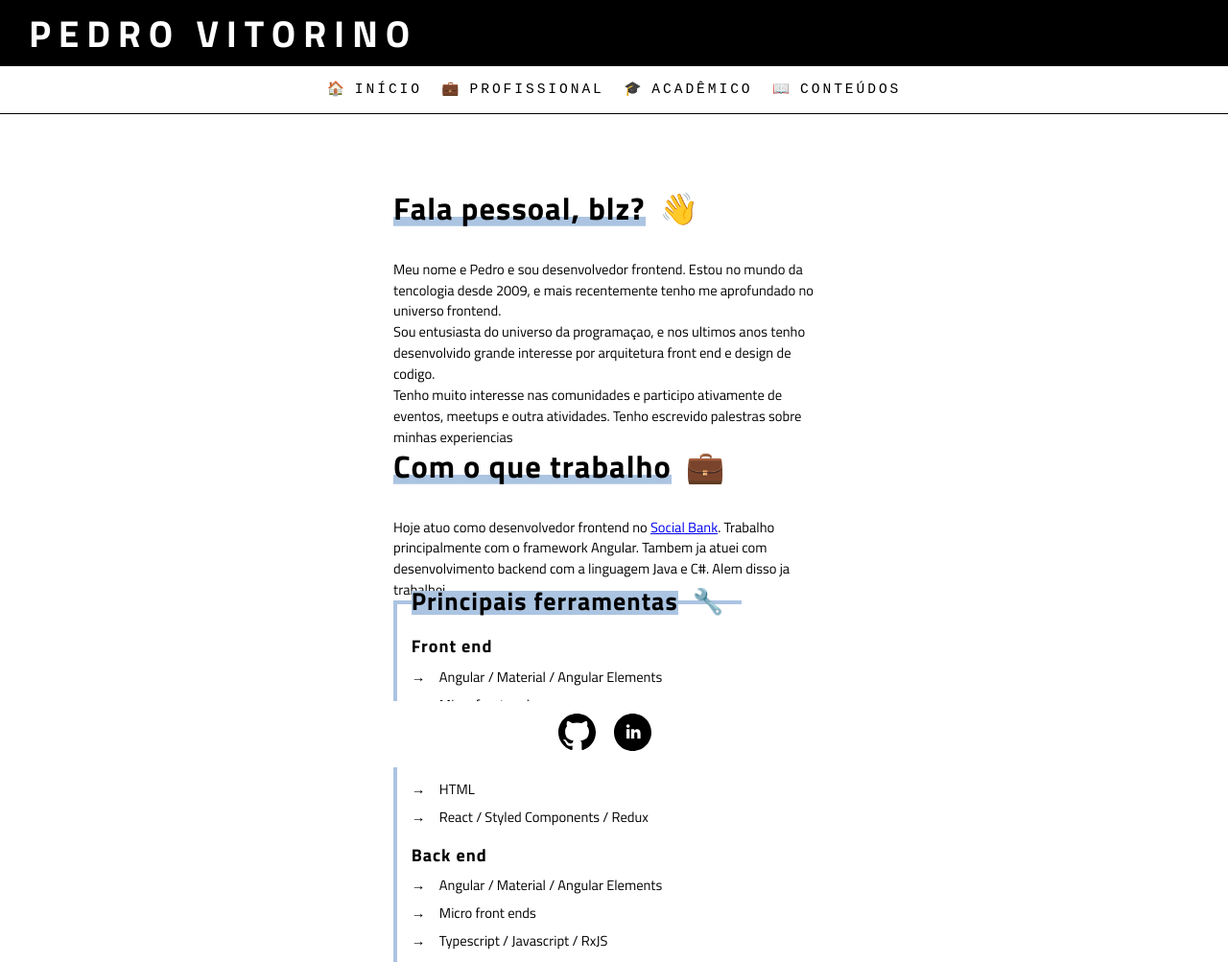
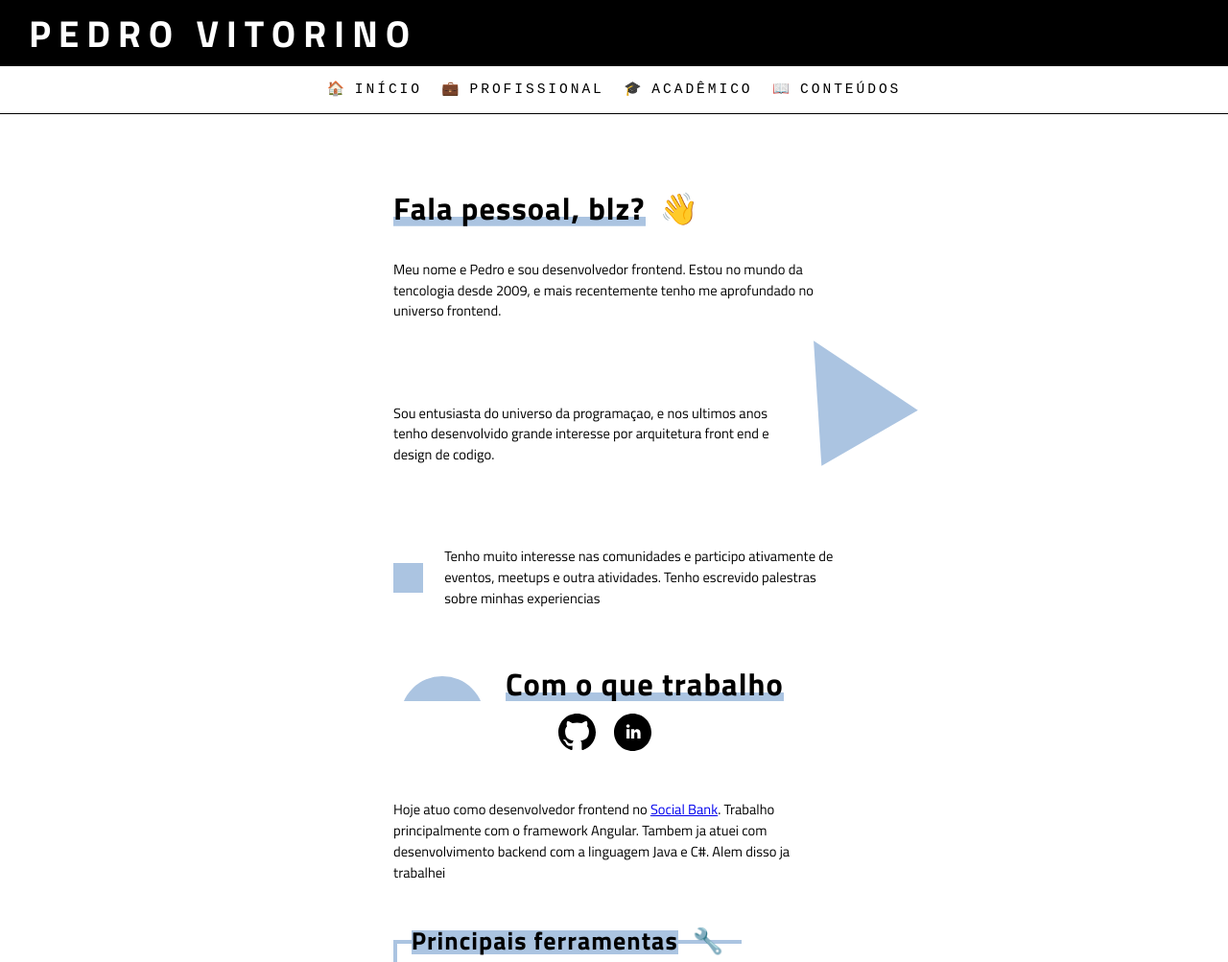
Before and after one commit to pedrovsp/pedrovsp.github.io, a Gatsby site: page / in a window 1280 px wide. Shown: the top 1003 px of the page at 96% size. Built offline with nearby package versions, Linux system fonts and the light colour scheme; Gatsby itself is replaced by a stand-in of ours.

Commit message:
feat: add figs to index

```diff
--- a/src/pages/index.scss
+++ b/src/pages/index.scss
@@ -1,3 +1,31 @@
 .subtitle {
   margin-bottom: 1em;
 }
+
+.fig-1 {
+  width: 10%;
+  rotate: -30deg;
+  position: relative;
+  top: -2em;
+}
+
+.fig-2 {
+  margin-right: 1.5em;
+}
+
+.fig-3 {
+  margin-right: 1.5em;
+  margin-left: 0.5em;
+}
+
+.fig-4 {
+  display: flex;
+  justify-content: flex-end;
+  max-width: 90%;
+  position: relative;
+  top: -4em;
+
+  @media only screen and (max-width: 515px) {
+    right: -5.5em;
+	}
+}
--- a/src/pages/index.tsx
+++ b/src/pages/index.tsx
@@ -7,11 +7,12 @@ import { H1, H2, H3 } from '../components/title/title'
 import { Par } from "../components/paragraph/paragraph"
 import { BoxList } from '../components/box-list/box-list'
 import { ContentBox } from '../components/content-box/content-box';
+import { Geoform } from "../components/geoform/geoform";
 
-const contents: {  title: string; type: 'article' | 'talk' | 'project'; content: string; url: string;}[] = [
-  { type: 'article', title: 'O minimo sobre Git', url:'https://www.google.com', content:'sometings'},
-  { type: 'article', title: 'O minimo sobre Git', url:'https://www.google.com', content:'sometings'},
-  { type: 'article', title: 'O minimo sobre Git', url:'https://www.google.com', content:'sometings'},
+const contents: { title: string; type: 'article' | 'talk' | 'project'; content: string; url: string; }[] = [
+  { type: 'article', title: 'O minimo sobre Git', url: 'https://www.google.com', content: 'sometings' },
+  { type: 'article', title: 'O minimo sobre Git', url: 'https://www.google.com', content: 'sometings' },
+  { type: 'article', title: 'O minimo sobre Git', url: 'https://www.google.com', content: 'sometings' },
 ];
 
 const IndexPage = () => (
@@ -19,19 +20,34 @@ const IndexPage = () => (
     <SEO title="Pedro Vitorino" />
     <section id="home">
       <H1 title='Fala pessoal, blz?' emoji='👋' />
-      <Par>
+      <Par marginBottom={true}>
         Meu nome e Pedro e sou desenvolvedor frontend. Estou no mundo da tencologia desde 2009, e mais recentemente tenho me aprofundado no universo frontend.
       </Par>
+      <div className='d-flex align-center mb-lg'>
         <Par>
           Sou entusiasta do universo da programaçao, e nos ultimos anos tenho desenvolvido grande interesse por arquitetura front end e design de codigo.
         </Par>
+        <div className='fig-1'>
+          <Geoform type={'triangle'} size={'lg'}></Geoform>
+        </div>
+      </div>
+      <div className='d-flex align-center mb-lg'>
+        <div className='fig-2'>
+          <Geoform type={'rectangle'} size={'sm'}></Geoform>
+        </div>
         <Par>
           Tenho muito interesse nas comunidades e participo ativamente de eventos, meetups e outra atividades. Tenho escrevido palestras sobre minhas experiencias
         </Par>
+      </div>
     </section>
     <section id="work">
+      <div className='d-flex align-center mb-md'>
+        <div className='fig-3'>
+          <Geoform type={'pacman'} size={'lg'}></Geoform>
+        </div>
         <H1 title='Com o que trabalho' emoji='💼' />
-      <Par>
+      </div>
+      <Par marginBottom={true}>
         Hoje atuo como desenvolvedor frontend no <a href='https://socialbank.com.br' target="_blanck" rel="noreferrer">Social Bank</a>. Trabalho principalmente com o framework Angular. Tambem ja atuei com desenvolvimento backend com a linguagem Java e C#. Alem disso ja trabalhei
       </Par>
       <BoxList boxType='top'>
@@ -70,6 +86,9 @@ const IndexPage = () => (
           <li>Typescript / Javascript / RxJS</li>
         </ul>
       </BoxList>
+      <div className='fig-4'>
+        <Geoform type={'circle'} size={'lg'}></Geoform>
+      </div>
     </section>
     <section id="education">
       <H1 title='Formacao academica' emoji='🎓' />
@@ -84,7 +103,7 @@ const IndexPage = () => (
       <H1 title='Projetos pessoais' emoji='💭' />
       {
         contents.map((content, i) =>
-          (<ContentBox key={i} type={content.type} title={content.title} content={content.content} url={content.url}/>))
+          (<ContentBox key={i} type={content.type} title={content.title} content={content.content} url={content.url} />))
       }
     </section>
   </Layout>
```
Lines whose indentation alone changed are shown as unchanged.
